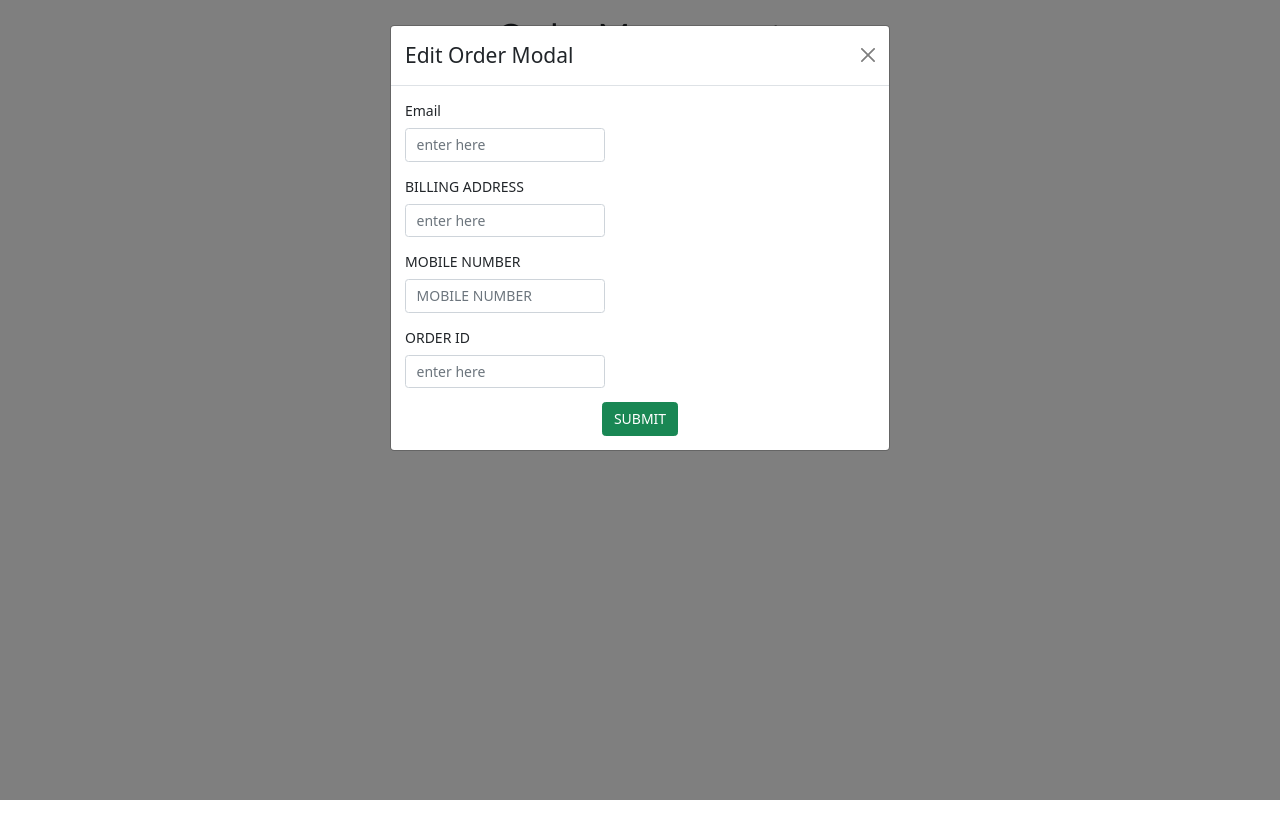
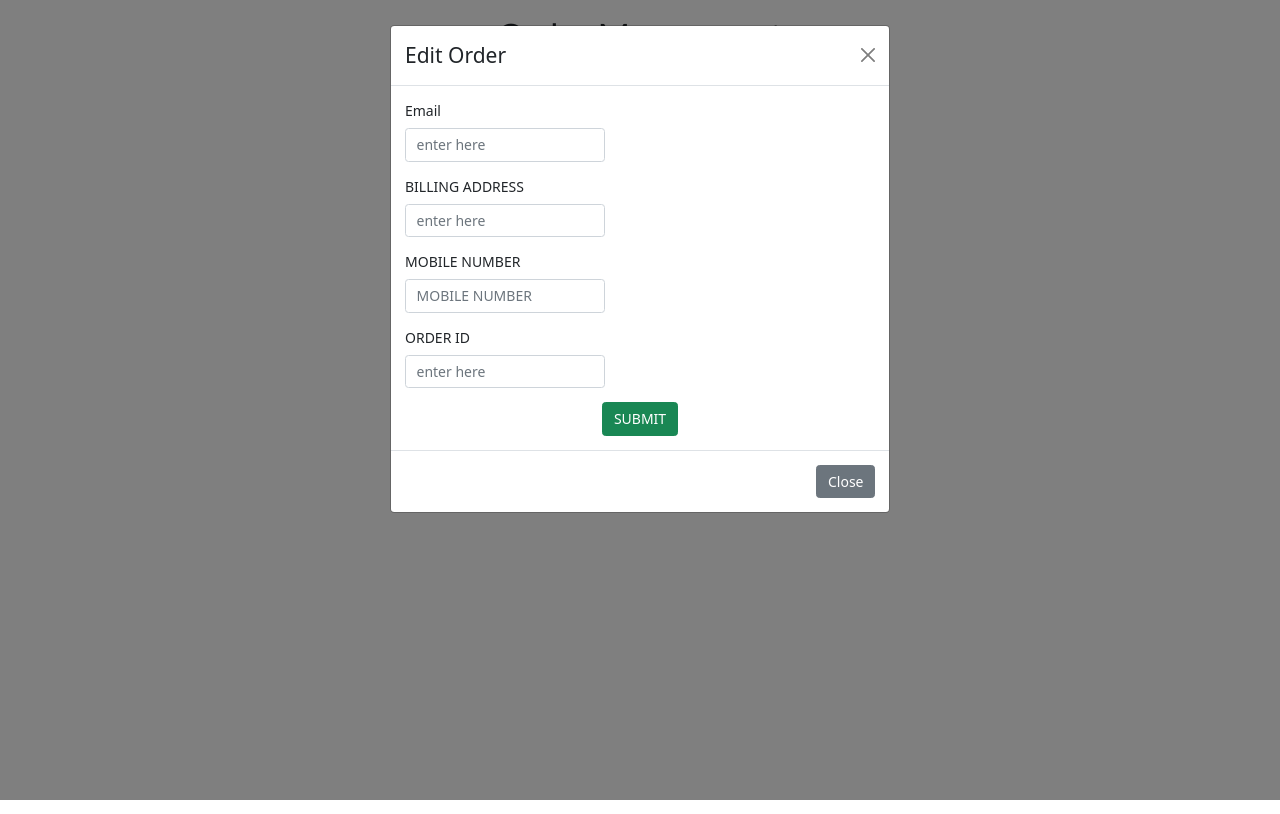
Before and after one commit to udit29saini/Frontend-orderservice, a React (Create React App) app: page /edit-Order in a window 1280 px wide. Built offline with nearby package versions, Linux system fonts and the light colour scheme.

Commit message:
Modal With Close functionality

```diff
--- a/src/components/OrderManagement/AddModal.js
+++ b/src/components/OrderManagement/AddModal.js
@@ -4,9 +4,13 @@ import { useState } from 'react';
 import FormUpdate from './FormUpdate';
 import Form1 from './Form1';
 
-const EditModal = () => {
+const AddModal = () => {
 
     const [order, setOrder] = useState({});
+    const[show , setShow] = useState(true)
+
+    const handleShow = () => setShow(true);
+    const handleClose = () => setShow(false);
 
    const handleForm=(e)=>{
 
@@ -16,17 +20,21 @@ const EditModal = () => {
 
    return (
        <div >
-           <Modal show={true}>
+           <Modal show={show} onHide={handleClose}>
                <Modal.Header closeButton>
                     <Modal.Title>Add Order Modal</Modal.Title>
                </Modal.Header>
                <Modal.Body>
                     <Form1 />
                </Modal.Body>
-
+               <Modal.Footer>
+                   <Button variant="secondary" OnClick={handleClose}>
+                       Close
+                   </Button>
+                </Modal.Footer>
            </Modal>
       </div>
    )
 }
 
-export default EditModal
+export default AddModal
--- a/src/components/OrderManagement/EditModal.js
+++ b/src/components/OrderManagement/EditModal.js
@@ -6,6 +6,10 @@ import FormUpdate from './FormUpdate';
 const EditModal = () => {
 
     const [order, setOrder] = useState({});
+    const[show , setShow] = useState(true)
+
+    const handleShow = () => setShow(true);
+    const handleClose = () => setShow(false);
 
    const handleForm=(e)=>{
 
@@ -15,14 +19,18 @@ const EditModal = () => {
 
    return (
        <div >
-           <Modal show={true}>
+           <Modal show={show} onHide={handleClose}>
                <Modal.Header closeButton>
-                    <Modal.Title>Edit Order Modal</Modal.Title>
+                    <Modal.Title>Edit Order</Modal.Title>
                </Modal.Header>
                <Modal.Body>
                     <FormUpdate />
                </Modal.Body>
-
+               <Modal.Footer >
+                   <Button variant="secondary" onClick={handleClose}>
+                       Close
+                   </Button>
+               </Modal.Footer>
            </Modal>
       </div>
    )
```
Also changed, not shown: 1 other file (tests, documents, lock files or other folders).
